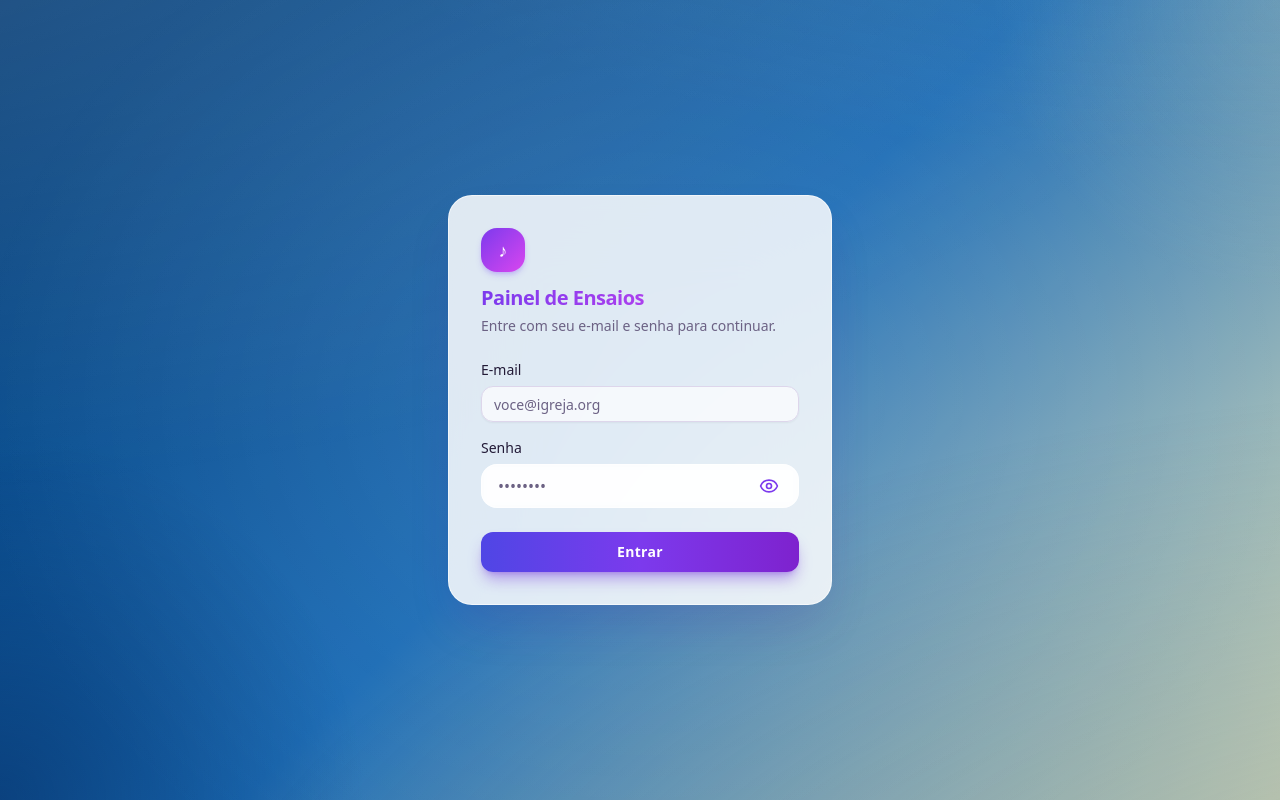
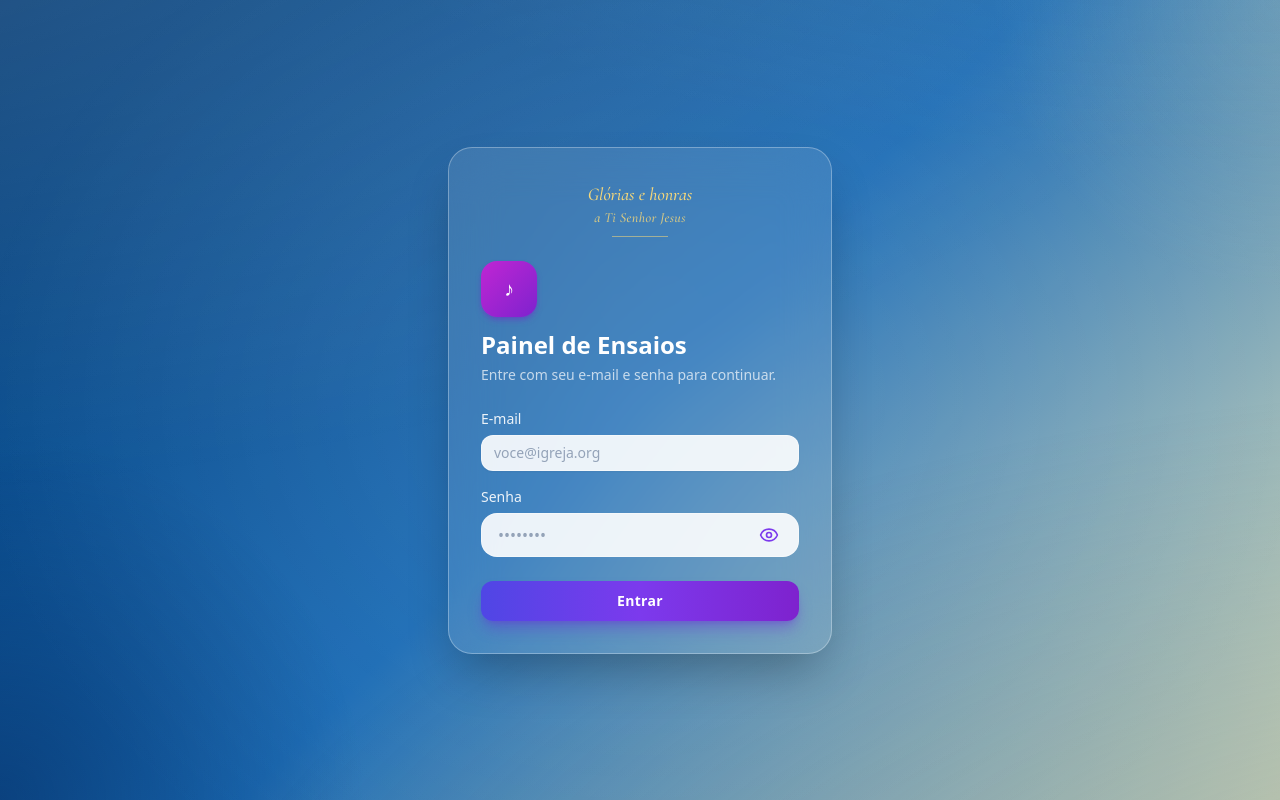
Before and after one commit to LeamibaSotnas/painel-ensaios, a Next.js app: page / in a window 1280 px wide. Built offline with nearby package versions, Linux system fonts and the light colour scheme.

Commit message:
feat: login glassmorphism + frase devocional + Arctic Wave + sidebar dark + dept gradients

```diff
--- a/src/app/globals.css
+++ b/src/app/globals.css
@@ -1,3 +1,5 @@
+@import url('https://fonts.googleapis.com/css2?family=Cormorant+Garamond:ital,wght@1,500;1,600&display=swap');
+
 @tailwind base;
 @tailwind components;
 @tailwind utilities;
--- a/src/app/page.tsx
+++ b/src/app/page.tsx
@@ -13,14 +13,33 @@ export default async function LoginPage({ searchParams }: LoginPageProps) {
       {/* Aurora: ondas de luz animadas com movimento suave */}
       <div className="aurora-login" aria-hidden="true" />
 
-      <div className="relative z-10 w-full max-w-sm rounded-3xl border border-white/60 bg-white/85 p-8 shadow-2xl shadow-violet-900/20 backdrop-blur-2xl">
-        <div className="mb-1 flex h-11 w-11 items-center justify-center rounded-2xl bg-gradient-to-br from-violet-600 to-fuchsia-500 text-lg font-bold text-white shadow-md shadow-violet-500/30">
+      {/* Card glassmorphism — vidro fosco sobre o Arctic Wave */}
+      <div className="relative z-10 w-full max-w-sm rounded-3xl border border-white/30 bg-white/10 p-8 shadow-2xl shadow-black/30 backdrop-blur-xl">
+
+        {/* Frase devocional — aparece uma única vez, discreta e em destaque */}
+        <div className="mb-6 text-center">
+          <p
+            className="text-lg font-medium italic text-[#F5D77A]"
+            style={{ fontFamily: "'Cormorant Garamond', serif" }}
+          >
+            Glórias e honras
+          </p>
+          <p
+            className="text-sm italic tracking-wide text-[#F5D77A]/85"
+            style={{ fontFamily: "'Cormorant Garamond', serif" }}
+          >
+            a Ti Senhor Jesus
+          </p>
+          <div className="mx-auto mt-2 h-px w-14 bg-[#F5D77A]/55" />
+        </div>
+
+        {/* Ícone */}
+        <div className="mb-3 flex h-14 w-14 items-center justify-center rounded-2xl bg-gradient-to-br from-fuchsia-600 to-purple-700 text-xl font-bold text-white shadow-md shadow-purple-700/40">
           ♪
         </div>
-        <h1 className="mt-3 bg-gradient-to-r from-violet-600 to-fuchsia-500 bg-clip-text text-xl font-bold tracking-tight text-transparent">
-          Painel de Ensaios
-        </h1>
-        <p className="mt-1 text-sm text-muted-foreground">
+
+        <h1 className="text-2xl font-bold text-white">Painel de Ensaios</h1>
+        <p className="mb-6 mt-1 text-sm text-white/70">
           Entre com seu e-mail e senha para continuar.
         </p>
 
--- a/src/components/LoginForm.tsx
+++ b/src/components/LoginForm.tsx
@@ -11,9 +11,9 @@ interface LoginFormProps {
 
 export function LoginForm({ erro, onSubmit }: LoginFormProps) {
   return (
-    <form action={onSubmit} className="mt-6 flex flex-col gap-4">
+    <form action={onSubmit} className="flex flex-col gap-4">
       <div className="flex flex-col gap-1.5">
-        <label htmlFor="email" className="text-sm font-medium">
+        <label htmlFor="email" className="text-sm font-medium text-white/90">
           E-mail
         </label>
         <Input
@@ -23,11 +23,12 @@ export function LoginForm({ erro, onSubmit }: LoginFormProps) {
           autoComplete="email"
           required
           placeholder="voce@igreja.org"
+          className="bg-white/90 border-white/40 text-slate-800 placeholder:text-slate-400 focus-visible:ring-fuchsia-400/40"
         />
       </div>
 
       <div className="flex flex-col gap-1.5">
-        <label htmlFor="senha" className="text-sm font-medium">
+        <label htmlFor="senha" className="text-sm font-medium text-white/90">
           Senha
         </label>
         <PasswordInput
@@ -39,12 +40,12 @@ export function LoginForm({ erro, onSubmit }: LoginFormProps) {
       </div>
 
       {erro && (
-        <p className="rounded-md border border-red-200 bg-red-50 px-3 py-2 text-sm text-red-700">
+        <p className="rounded-xl border border-red-300/30 bg-red-900/30 px-3 py-2 text-sm text-red-200 backdrop-blur-sm">
           {erro}
         </p>
       )}
 
-      <Button type="submit" className="mt-2">
+      <Button type="submit" className="mt-2 w-full">
         Entrar
       </Button>
     </form>
--- a/src/components/PasswordInput.tsx
+++ b/src/components/PasswordInput.tsx
@@ -29,11 +29,11 @@ export function PasswordInput({
         autoComplete={autoComplete}
         required={required}
         placeholder={placeholder}
-        className="w-full h-11 px-4 pr-12 rounded-2xl border border-white/60
-                   bg-white/80 backdrop-blur-sm
+        className="w-full h-11 px-4 pr-12 rounded-2xl border border-white/40
+                   bg-white/90 text-slate-800
                    text-base font-medium
-                   focus:outline-none focus:ring-2 focus:ring-violet-600 focus:ring-offset-2
-                   placeholder:text-muted-foreground
+                   focus:outline-none focus:ring-2 focus:ring-fuchsia-400/40 focus:ring-offset-0
+                   placeholder:text-slate-400
                    transition-all duration-200"
       />
       <button
```
